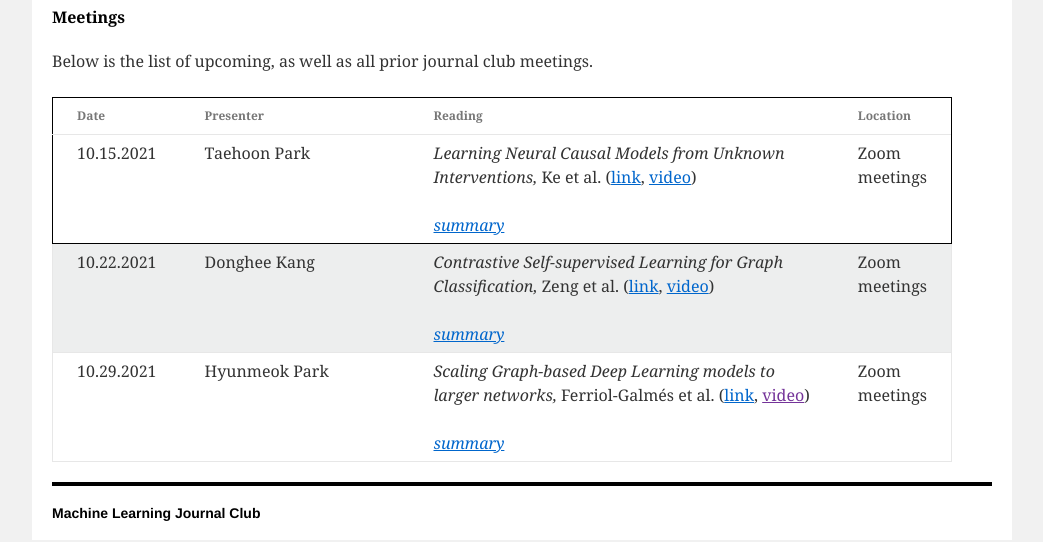
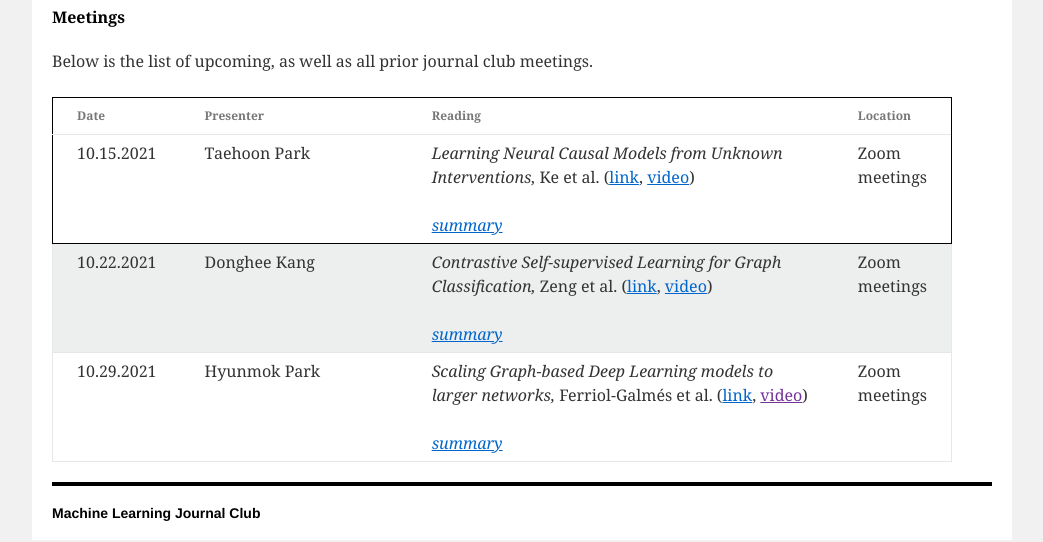
Before and after one commit to niai-lab/GraphML-JC, a Jekyll site: the page built from index.html, in a window 1280 px wide. Shown: the part 749-1291 px from the top of the page, without its empty margins (118-1161 px from the left). Built offline with Jekyll 4.4.1, drawn with Linux system fonts in a browser that asks for light colours.

Commit message:
update meetings W3

```diff
--- a/_data/meeting_info.yml
+++ b/_data/meeting_info.yml
@@ -26,7 +26,7 @@
   location: "Zoom meetings"
   summary: "contrastive self supervised learning 방법을 이용해 graph classification이 발생할 수 있는 overfitting을 예방하려는 방법을 제안하였습니다. augmentation된 그래프들이 같은 그래프에서 나왓는지 아닌지를 prediction하는 모델을 학습한 후 fine-tuning을 통해 classification을 수행하는 방법과 prediction과 classification을 동시에 수행 하며 regularization을 동시에 수행하는 두가지 방법이 있습니다. 두 방법 모두 단순히 classification만을 수행하는 모델보다 좋은 성능을 보였고 overfitting문제를 더 잘 해결 할 수 있었습니다."
 
-- presenter: Hyunmeok Park
+- presenter: Hyunmok Park
   date: 10.29.2021
   paper: "Scaling Graph-based Deep Learning models to larger networks"
   authors: Ferriol-Galmés et al.
```
